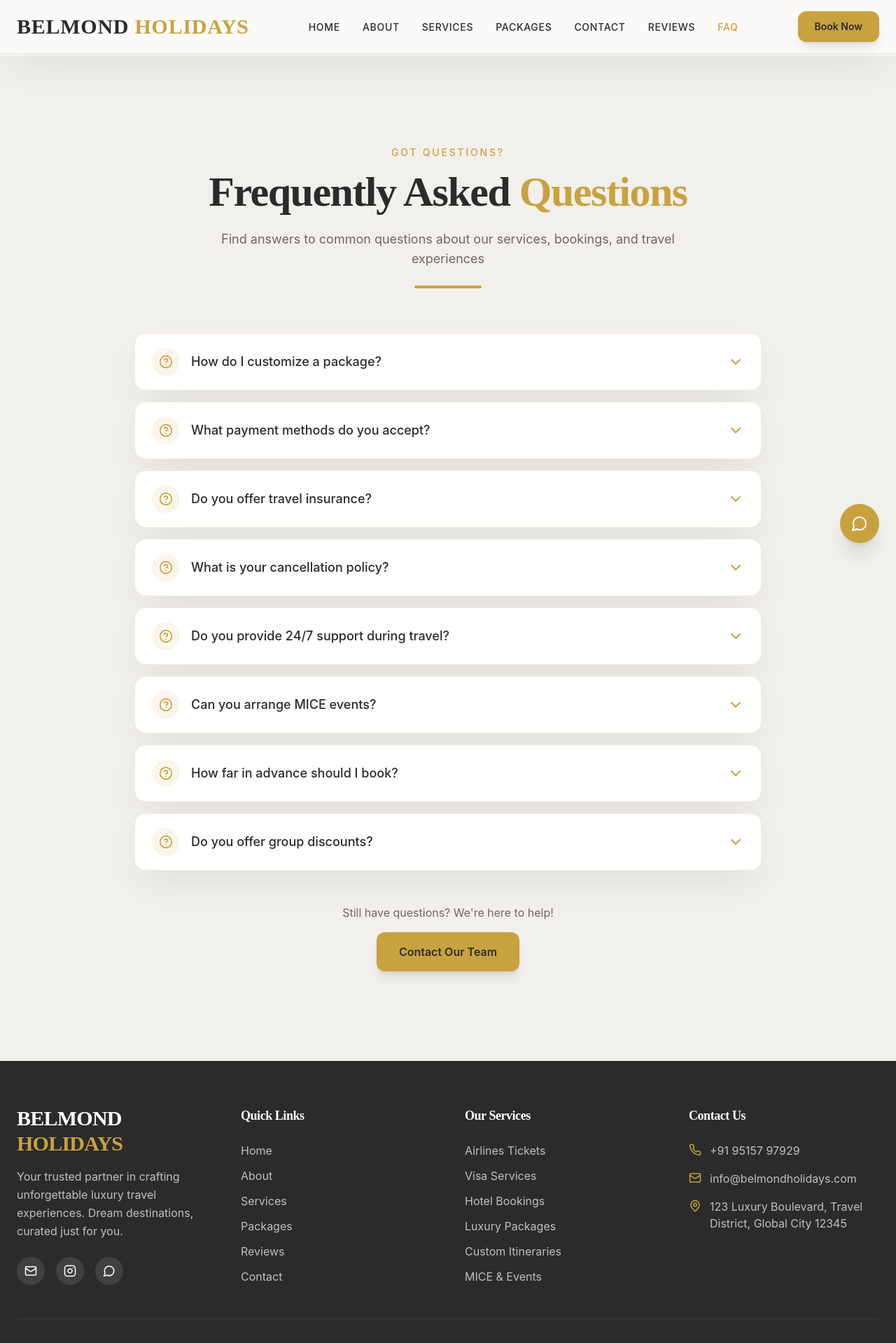
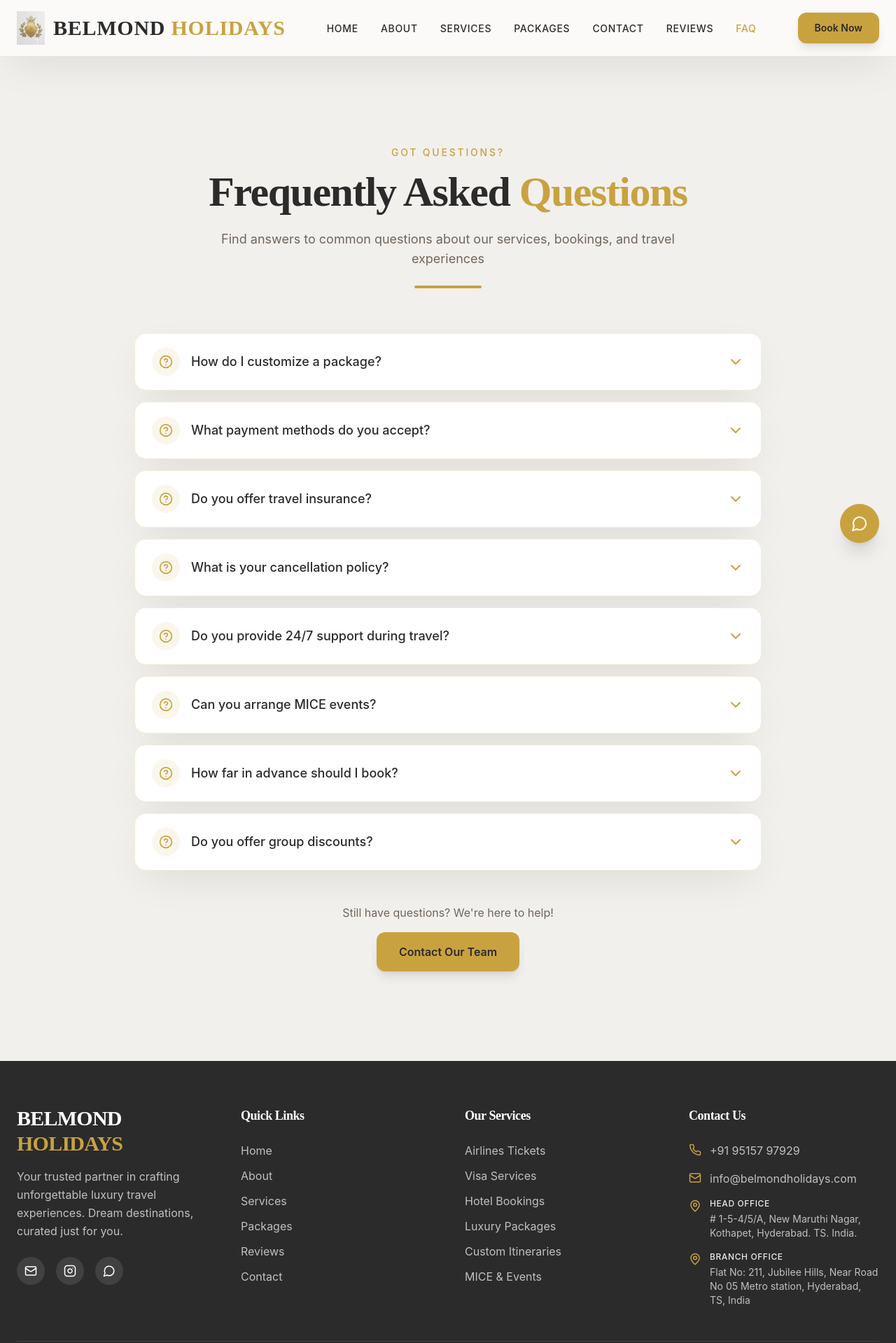
Before and after one commit to Muzammil-Ahm3d/Belmon-Holidays, a React (Vite) app: page /faq in a window 1280 px wide. Shown: the top 1919 px of the page at 70% size. Built offline with nearby package versions, Linux system fonts and the light colour scheme; the HTML template or start-up script is replaced by a standard one.

Commit message:
Add header logo and update office addresses

```diff
--- a/src/components/Contact.tsx
+++ b/src/components/Contact.tsx
@@ -63,8 +63,15 @@ const contactInfo = [
   },
   {
     type: "address",
-    label: "Office Location",
-    value: "123 Luxury Boulevard, Travel District, Global City 12345",
+    label: "Head Office",
+    value: "# 1-5-4/5/A, New Maruthi Nagar, Kothapet, Hyderabad. TS. India.",
+    icon: MapPin,
+    action: "#"
+  },
+  {
+    type: "address",
+    label: "Branch Office",
+    value: "Flat No: 211, Jubilee Hills, Near Road No 05 Metro station, Hyderabad, TS, India",
     icon: MapPin,
     action: "#"
   }
--- a/src/components/Footer.tsx
+++ b/src/components/Footer.tsx
@@ -99,9 +99,21 @@ const Footer = () => {
               </li>
               <li className="flex items-start gap-3">
                 <MapPin size={18} className="text-primary mt-0.5 flex-shrink-0" />
-                <span className="text-card/70">
-                  123 Luxury Boulevard, Travel District, Global City 12345
-                </span>
+                <div className="flex flex-col">
+                  <span className="text-card/90 font-medium text-xs uppercase tracking-wider mb-1">Head Office</span>
+                  <span className="text-card/70 text-sm">
+                    # 1-5-4/5/A, New Maruthi Nagar, Kothapet, Hyderabad. TS. India.
+                  </span>
+                </div>
+              </li>
+              <li className="flex items-start gap-3">
+                <MapPin size={18} className="text-primary mt-0.5 flex-shrink-0" />
+                <div className="flex flex-col">
+                  <span className="text-card/90 font-medium text-xs uppercase tracking-wider mb-1">Branch Office</span>
+                  <span className="text-card/70 text-sm">
+                    Flat No: 211, Jubilee Hills, Near Road No 05 Metro station, Hyderabad, TS, India
+                  </span>
+                </div>
               </li>
             </ul>
           </div>
--- a/src/components/Navigation.tsx
+++ b/src/components/Navigation.tsx
@@ -54,8 +54,13 @@ const Navigation = () => {
           {/* Logo */}
           <Link
             to="/"
-            className="flex items-center gap-2"
+            className="flex items-center gap-3"
           >
+            <img
+              src="/logo.png"
+              alt="Belmond Holidays Logo"
+              className="h-12 w-auto object-contain"
+            />
             <span className="text-2xl md:text-3xl font-serif font-bold tracking-wide">
               <span className={showSolidHeader ? 'text-foreground' : 'text-card'}>BELMOND</span>
               <span className="text-primary"> HOLIDAYS</span>
```
Also changed, not shown: public/logo.png (added).
